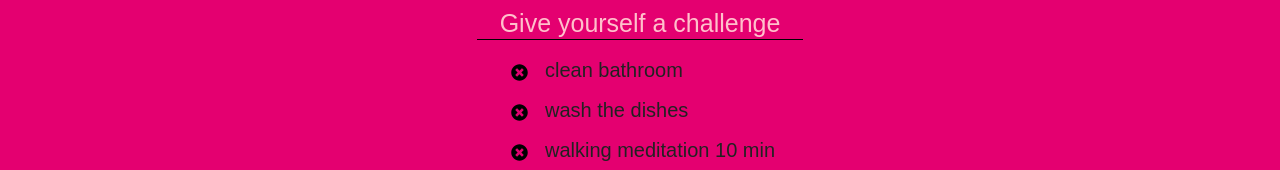
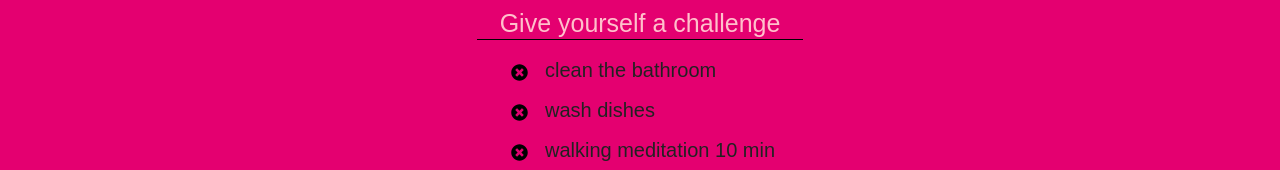
Before and after one commit to dobi01/Yes-you-can, a React app: page / in a window 1280 px wide. Shown: the part 525-695 px from the top of the page. Built offline with nearby package versions, Linux system fonts and the light colour scheme; a web font is replaced by a local one.

Commit message:
Fix build = add cross-env package

```diff
--- a/package.json
+++ b/package.json
@@ -5,7 +5,7 @@
   "main": "index.js",
   "scripts": {
     "test": "echo \"Error: no test specified\" && exit 1",
-    "build": "NODE_ENV=production webpack",
+    "build": "cross-env NODE_ENV=production webpack",
     "start": "webpack-dev-server --inline --hot --config ./webpack.config.js"
   },
   "repository": {
--- a/src/containers/App.js
+++ b/src/containers/App.js
@@ -12,10 +12,10 @@ class App extends React.Component {
       data: [
         {
         id: 1,
-          text: 'clean bathroom'
+          text: 'clean the bathroom'
         }, {
         id: 2,
-          text: 'wash the dishes'
+          text: 'wash dishes'
         }, {
         id: 3,
           text: 'walking meditation 10 min'
```
Also changed, not shown: 2 other files (tests, documents, lock files or other folders).
